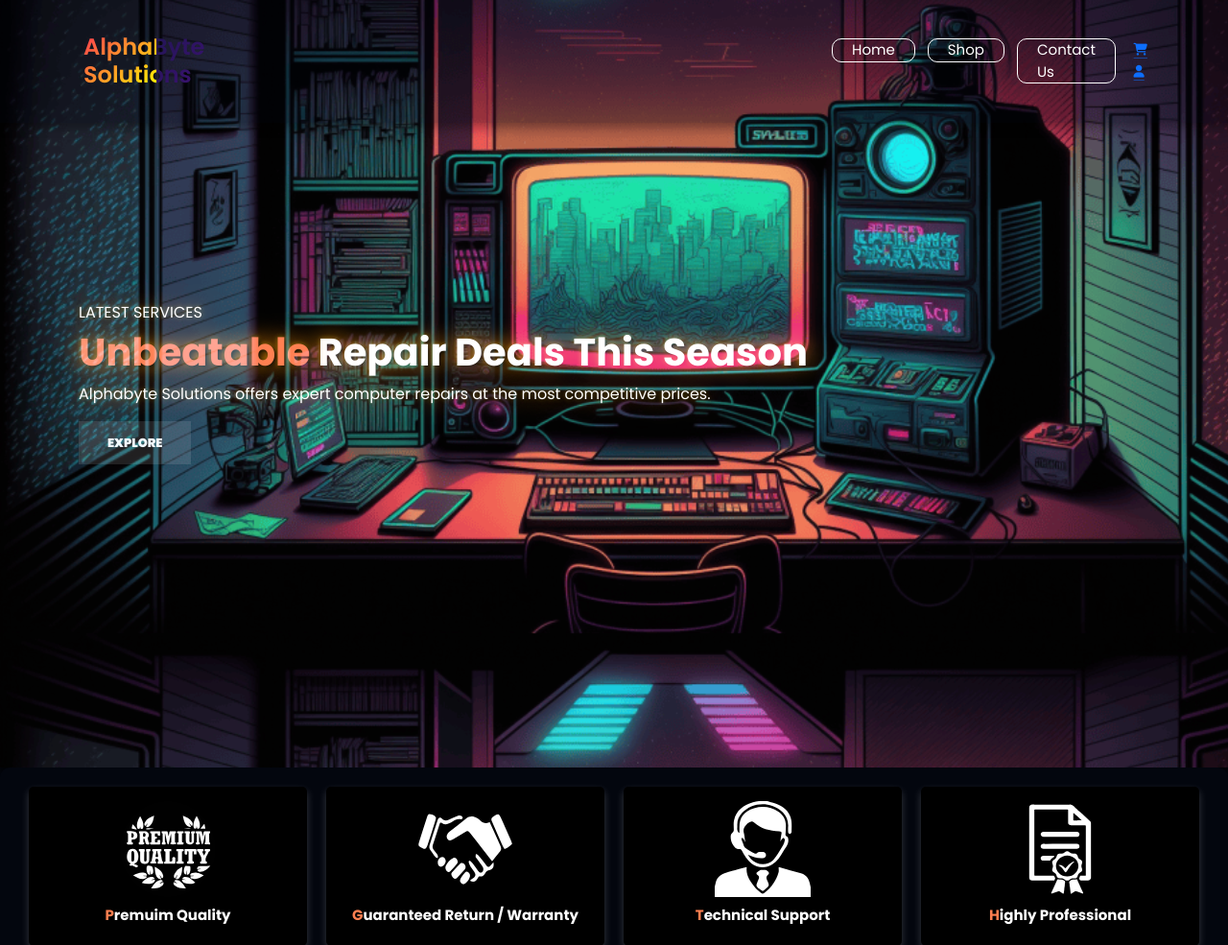
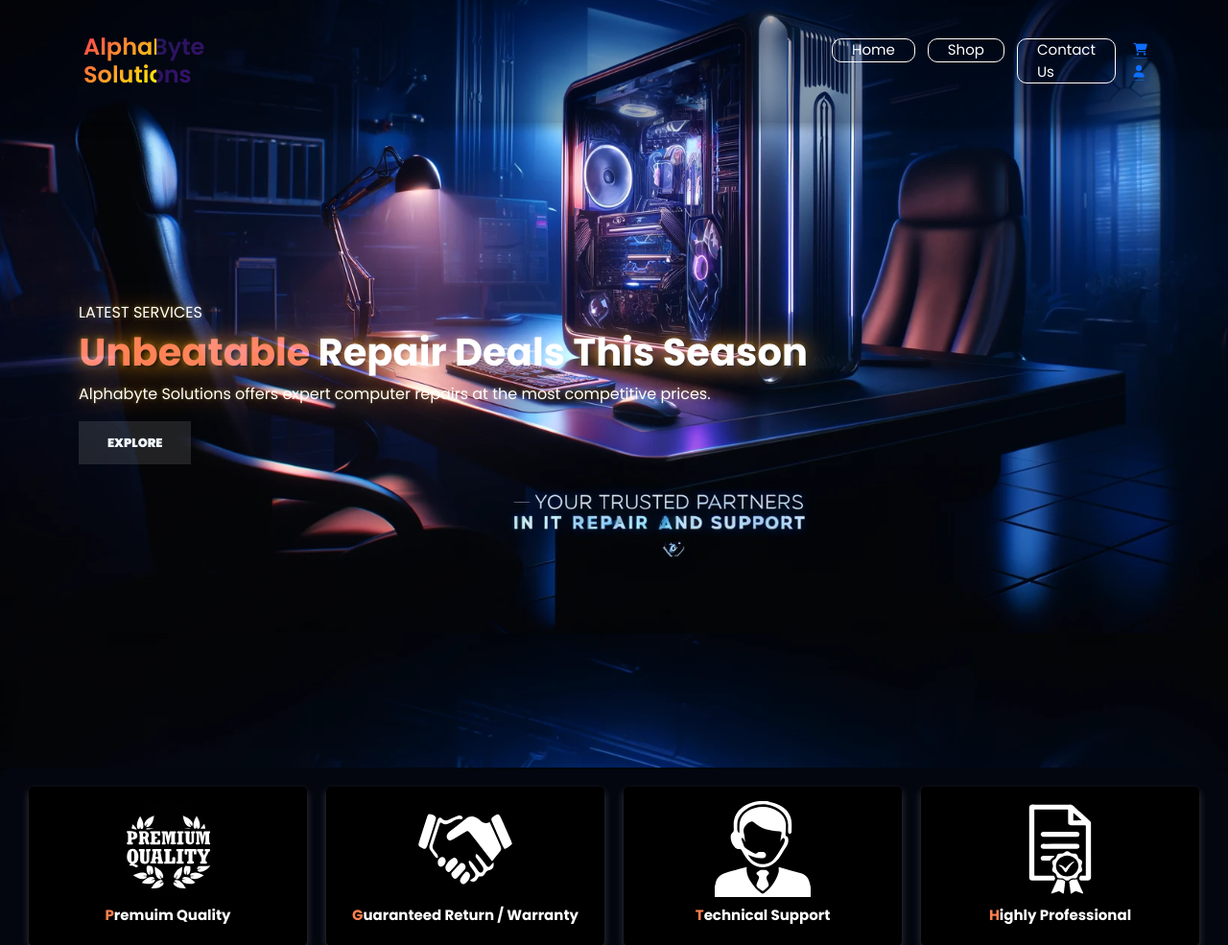
Before and after one commit to DenysRudenko/Alphabyte-IT-Repair-Website, a PHP site: page / in a window 1280 px wide. Shown: the top 985 px of the page at 96% size. Run offline with PHP 8.4, Linux system fonts and the light colour scheme; data that the repository does not hold is empty.

Commit message:
Update(readme): screenshots added of the summary website

```diff
--- a/assets/css/style.css
+++ b/assets/css/style.css
@@ -166,7 +166,7 @@ button:hover {
 }
 
 #home{
-    background-image: url('../images/back3.png');
+    background-image: url('../images/back1.webp');
     width: 100%;
     height: 100vh;
     background-size: cover;
```
Also changed, not shown: README.md, assets/images/screens/acc.png (added), assets/images/screens/cart.png (added), assets/images/screens/contact.png (added), assets/images/screens/db.png (added), assets/images/screens/fill.png (added), assets/images/screens/index.png (added), assets/images/screens/index3.png (added), assets/images/screens/index_2.png (added), assets/images/screens/pay.png (added), assets/images/screens/product.png (added), assets/images/screens/shop1.png (added).
